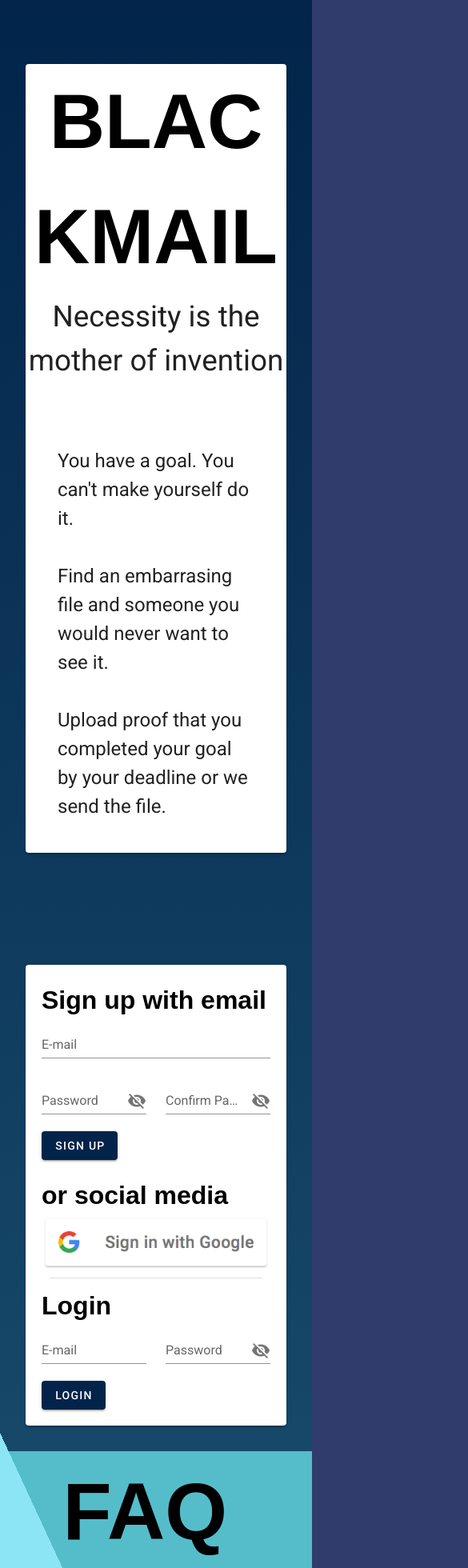
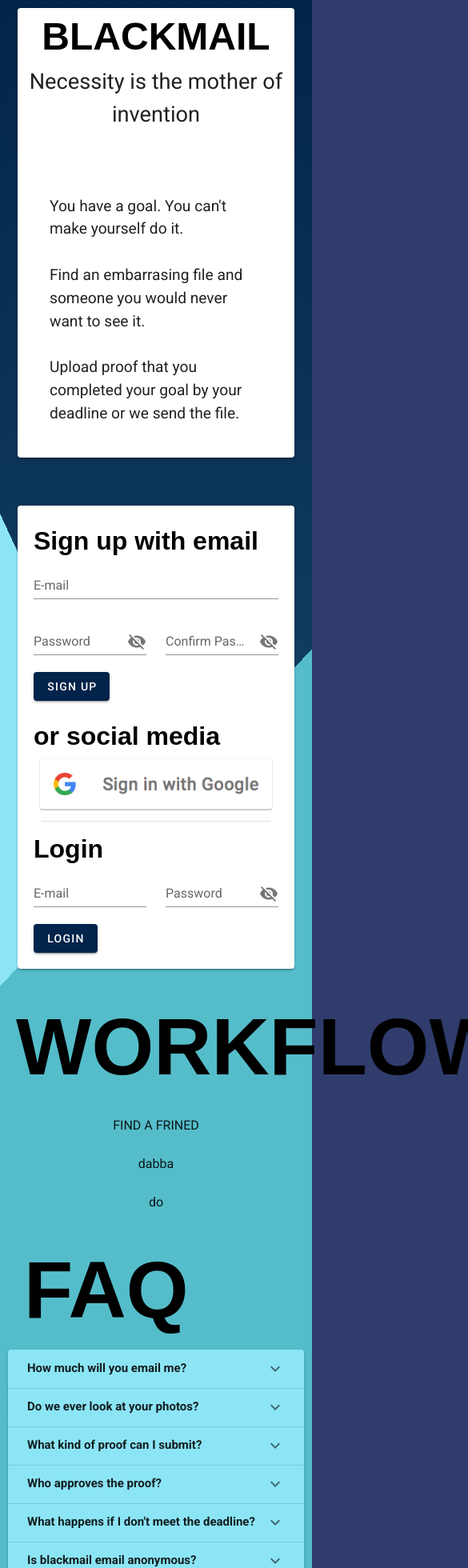
Before and after one commit to cyficowley/blackmail, a Vue app in the folder frontend/: page /#/ in a window 390 px wide. Shown: the top 1960 px of the page at 80% size, 585 px wide, since content can reach past the window. Built offline with nearby package versions, Linux system fonts and the light colour scheme; no server answers; what vue-datetime would draw is missing.

Commit message:
mobile optimizations and beginning of workflow section

```diff
--- a/frontend/src/views/Home.vue
+++ b/frontend/src/views/Home.vue
@@ -442,7 +442,6 @@ export default {
   float: left;
 }
 .filterItem{
-  color: white !important;
   background-color:rgba(22, 72, 105,1) !important;
 
 }
--- a/frontend/src/views/Landing.vue
+++ b/frontend/src/views/Landing.vue
@@ -5,9 +5,10 @@
       <v-container fluid class="fullwindow" style="z-index:0;">
         <v-row id="landing-row" class="fullwindow">
           <v-col class="forward" cols="12" md="4">
-            <div style="padding:20px; padding-top:80px;">
+            <div class="title-card">
               <v-card class="">
-                <h1 id="header">BLACKMAIL</h1>
+                <h1 id="header-desktop">BLACKMAIL</h1>
+                <h1 id="header-mobile">BLACKMAIL</h1>
                 <p id="tagline">Necessity is the mother of invention</p>
                 <p id="tagpara">
                   You have a goal.  You can't make yourself do it. <br/><br/>
@@ -29,7 +30,7 @@
             </v-row>
           </v-col>
           <v-col class="forward" cols="12" md="4">
-            <div style="padding:20px; padding-top:80px;">
+            <div class="title-card">
               <v-card class="" style="padding:20px; text-align:left">
                 <Signup/>
                 <v-divider style="margin:10px;"/>
@@ -43,8 +44,26 @@
           <div class="stripe">
           </div>
         </v-row>
-        <v-row id="row2" class='forward text-left light-2'>
-          <div style="width:70vw; margin:0 auto;">
+        <v-row id="row2" class='forward light-2'>
+          <v-container>
+            <v-row>
+              <h1 class="bigTitle">WORKFLOW</h1>
+            </v-row>
+            <v-row>
+              <v-col class="forward" cols="12" md="4">
+                FIND A FRINED
+              </v-col>
+              <v-col class="forward" cols="12" md="4">
+                dabba
+              </v-col>
+              <v-col class="forward" cols="12" md="4">
+                do
+              </v-col>
+            </v-row>
+          </v-container>
+        </v-row>
+        <v-row class='forward text-left light-2'>
+          <div id="faq-container">
             <h1 class="text-left bigTitle">FAQ</h1>
             <v-expansion-panels accordion multiple>
               <v-expansion-panel class="light-1"
@@ -75,17 +94,43 @@ document.body.style.backgroundColor = '#303C6C';
 
 export default {
   name: 'Landing',
-  data: () => ({
-    questions: [
-      { q: 'Do we ever look at your photos?', a: 'No, once we have them, we store them in our database, and delete them once you have submitted proof of completion of task, or the deadline has passed and we have sent the photo.' },
-      { q: 'What kind of proof can I submit ', a: 'We except proof in the following formats: .jpg, .png, .pdf, .mp4, and .gif. The more important thing is that the proof clearly shows completiion of the task. ' },
-      { q: "What happens if I don't meet the deadline?", a: 'We send the photo that you submitted out to the person you specified.' },
-      { q: 'Is this legal?', a: "Honestly, we're not sure but we had you sign the terms and conditions when you sign up so I'm pretty sure that means you can't sue us." },
-      { q: 'Is the email anonymous?', a: 'No, when we sent out your picture to the person you specified, we explain why they are getting that photo and who it came from. ' },
-      { q: 'What kind of blackmail can I upload?', a: 'We accept photo or video blackmail with file type .pdf, .png, .jpeg, .mp4, .mov ' },
-      { q: 'Does the recipient need to be registered at blackmail.io?', a: 'No, you can enter the email of anyone you know, whether or not they are registered with our website. ' },
-    ],
-  }),
+
+  created() {
+    this.questions = [
+      {
+        q: 'How much will you email me?',
+        a: 'We will never email you, only the recipients of your blackmail',
+      },
+      {
+        q: 'Do we ever look at your photos?',
+        a: 'No, they are deleted immediatly once your proof has been aproved or the deadline has passed, and are never viewed by our approvers',
+      },
+      {
+        q: 'What kind of proof can I submit?',
+        a: 'We except proof in the following formats: .jpg, .png, .pdf, .mp4, and .gif. The most important thing is that the proof clearly shows completiion of the task',
+      },
+      {
+        q: 'Who approves the proof?',
+        a: 'Shane or I are the only approvers',
+      },
+      {
+        q: 'What happens if I don\'t meet the deadline?',
+        a: 'We send the photo that you submitted out to the person you specified',
+      },
+      {
+        q: 'Is blackmail email anonymous?',
+        a: 'No, we explain why they are getting that photo and what email it came from',
+      },
+      {
+        q: 'What kind of blackmail can I upload?',
+        a: 'Whatever type of nonexecutable file you want',
+      },
+      {
+        q: 'Does the recipient need to be registered at blackmail.io?',
+        a: 'No, you can enter the email of anyone you know',
+      },
+    ];
+  },
 
   components: {
     Login,
@@ -97,16 +142,17 @@ export default {
 </script>
 
 <style scoped>
-  @media only screen and (max-width: 1263px) {
-    .fullwindow{
-      height:auto !important;
-    }
-  }
   .fullwindow{
     padding-top:0;
     padding-bottom:0;
     height: 100vh;
   }
+
+  .title-card{
+    padding: 20px;
+    padding-top: 80px;
+  }
+
   .stripe {
     width:100vw;
     height:50vh;
@@ -134,9 +180,14 @@ export default {
     padding-right: 40px;
     padding-bottom: 40px;
   }
-  #header{
+  #header-desktop{
     font-size: 6em;
     font-weight: 600;
+  }
+  #header-mobile{
+    font-size: 3em;
+    font-weight: 600;
+    display: none;
   }
   #tagline{
     font-size: 2.3em;
@@ -153,6 +204,11 @@ export default {
     padding-left: 20px;
   }
 
+  #faq-container{
+    width:70vw;
+    margin:0 auto;
+  }
+
   .faqList{
     list-style: none;
   }
@@ -163,4 +219,41 @@ export default {
   .cardAnswer{
     padding-left: 10px;
   }
+  @media only screen and (max-width: 1850px) {
+    #header-desktop{
+      font-size: 5em;
+    }
+  }
+  @media only screen and (max-width: 1536px) {
+    #header-desktop{
+      font-size: 4em;
+    }
+    #tagpara{
+      font-size: 1.2em;
+    }
+  }
+  @media only screen and (max-width: 1263px) {
+    .fullwindow{
+      height:auto !important;
+      position: relative;
+    }
+    #header-desktop{
+      display: none;
+    }
+    #header-mobile{
+      display: inline;
+    }
+    #tagline{
+      font-size: 1.7em;
+      font-weight: 400;
+    }
+    .title-card{
+      padding: 10px;
+    }
+    #faq-container{
+      width:100%;
+      padding: 10px;
+      margin:0 auto;
+    }
+  }
 </style>
```
Lines whose indentation alone changed are shown as unchanged.
